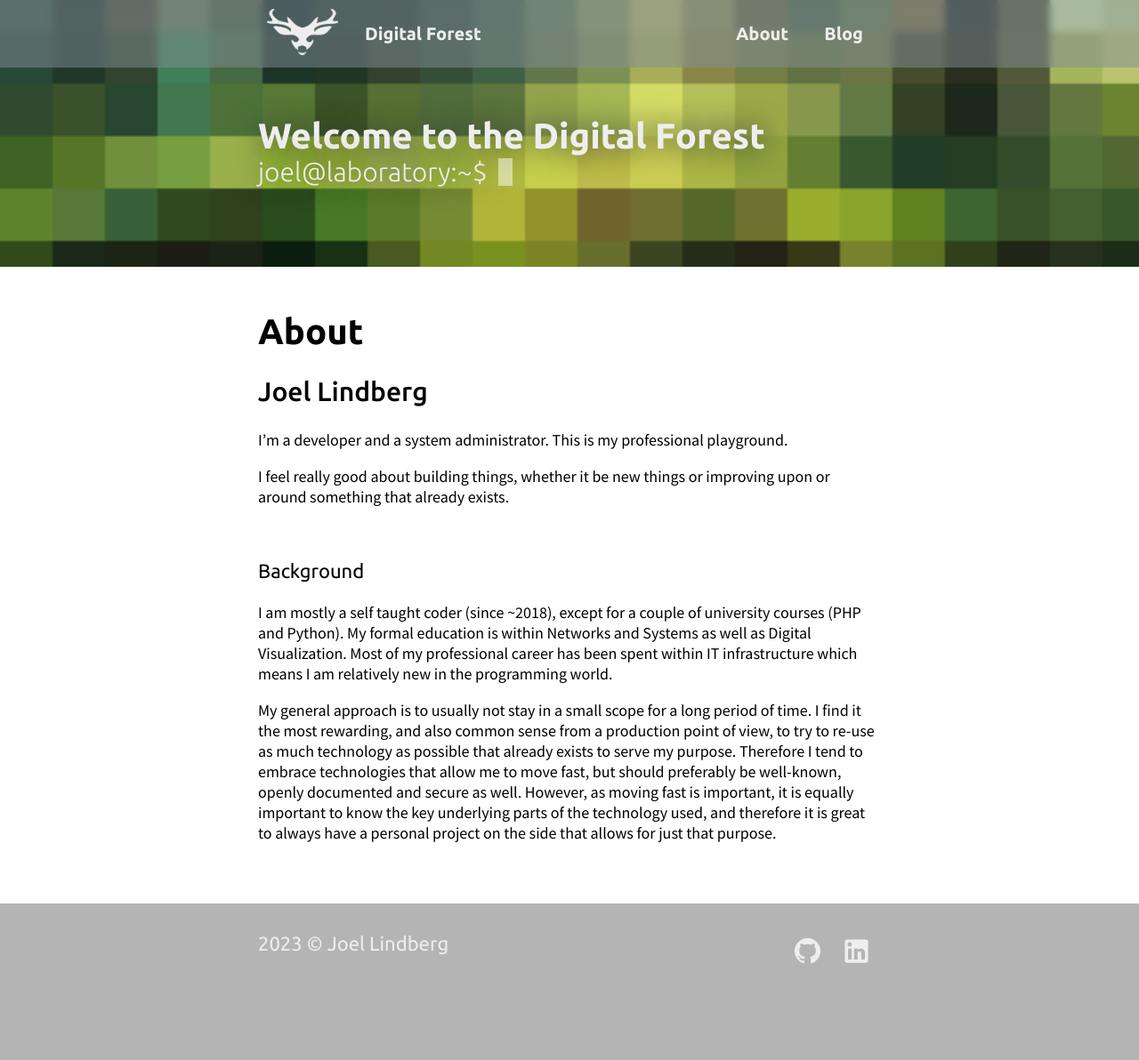
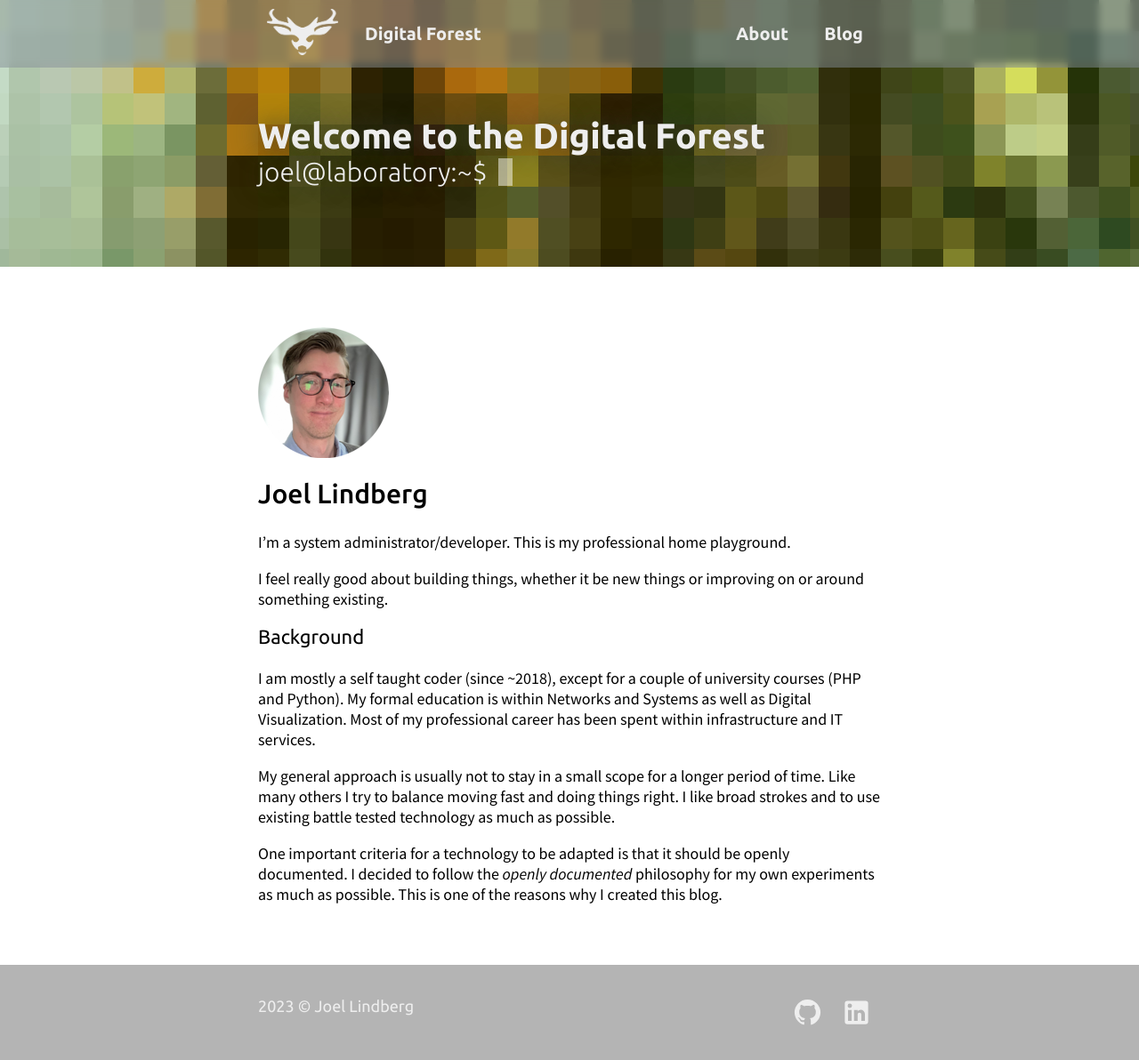
Before and after one commit to JoelLindberg/digital-forest, a Jekyll site: the page built from about.md, in a window 1280 px wide and 1217 px high. Shown: the top 1192 px of the window at 89% size. Built offline with Jekyll 4.4.1, drawn with Linux system fonts in a browser that asks for light colours.

Commit message:
Background, profile photo and font updates

```diff
--- a/_includes/head.html
+++ b/_includes/head.html
@@ -2,7 +2,7 @@
     <title>{{ page.title }} - {{ page.subtitle }}</title>
     <meta charset="UTF-8">
     <meta name="viewport" content="width=device-width, initial-scale=1, user-scalable=no">
-    <link rel="stylesheet" type="text/css" href="{{ site.baseurl }}/assets/css/styles.css?7">
+    <link rel="stylesheet" type="text/css" href="{{ site.baseurl }}/assets/css/styles.css?9">
 
     <!-- fonts -->
     <link rel="preconnect" href="https://fonts.gstatic.com" crossorigin>
--- a/about.md
+++ b/about.md
@@ -5,18 +5,18 @@ subtitle: Joel Lindberg
 tags: ["joel lindberg", "developer", "system administrator"]
 ---
 
-# About
+![Flow](assets/img/profile-photo.png)
 
 ## {{ page.subtitle }}
 
-I'm a developer and a system administrator. This is my professional playground.
+I'm a system administrator/developer. This is my professional home playground.
 
-I feel really good about building things, whether it be new things or improving upon or around something that already exists.
-
-<br />
+I feel really good about building things, whether it be new things or improving on or around something existing.
 
 ### Background
 
-I am mostly a self taught coder (since ~2018), except for a couple of university courses (PHP and Python). My formal education is within Networks and Systems as well as Digital Visualization. Most of my professional career has been spent within IT infrastructure which means I am relatively new in the programming world.
+I am mostly a self taught coder (since ~2018), except for a couple of university courses (PHP and Python). My formal education is within Networks and Systems as well as Digital Visualization. Most of my professional career has been spent within infrastructure and IT services.
 
-My general approach is to usually not stay in a small scope for a long period of time. I find it the most rewarding, and also common sense from a production point of view, to try to re-use as much technology as possible that already exists to serve my purpose. Therefore I tend to embrace technologies that allow me to move fast, but should preferably be well-known, openly documented and secure as well. However, as moving fast is important, it is equally important to know the key underlying parts of the technology used, and therefore it is great to always have a personal project on the side that allows for just that purpose.
+My general approach is usually not to stay in a small scope for a longer period of time. Like many others I try to balance moving fast and doing things right. I like broad strokes and to use existing battle tested technology as much as possible.
+
+One important criteria for a technology to be adapted is that it should be openly documented. I decided to follow the *openly documented* philosophy for my own experiments as much as possible. This is one of the reasons why I created this blog.
--- a/assets/css/styles.css
+++ b/assets/css/styles.css
@@ -12,11 +12,11 @@
 
     --footer-background: #b4b4b4;
     --footer-color: #eee;
-    --footer-font-size: 20px;
+    --footer-font-size: 18px;
 
     --text-font: Helvetica, sans-serif;
     --text-dark: #333;
-    --text-mid: #bbb;
+    --text-mid: #888;
     --text-light: #eee;
 
     --link-light: #eee;
@@ -155,9 +155,9 @@ header a:hover {
 
 /* Header background */
 .header-bg {
-    background: url("/digital-forest/assets/img/header-bg-draft-2.png") no-repeat center;
+    background: url("/digital-forest/assets/img/header-bg-large.png");
+    background-position: right top;
     height: 300px;
-    background-size: cover;
 }
 
 
@@ -414,7 +414,7 @@ code {
         --pixel-margin-x: 90px;
         --pixel-width: 1000px;
 
-        --footer-font-size: 22px;
+        --footer-font-size: 18px;
 
         --header-font-title-large: 20px;
         --header-font-title-small: 15px;
@@ -459,7 +459,6 @@ code {
     .welcome-container {
         padding-top: 130px;
     }
-
 }
 
 
@@ -469,7 +468,7 @@ code {
         --pixel-margin-x: 30px;
         --pixel-width: 700px;
 
-        --footer-font-size: 22px;
+        --footer-font-size: 18px;
 
         --header-font-title-large: 20px;
         --header-font-title-small: 15px;
@@ -514,7 +513,7 @@ code {
     .welcome-container {
         padding-top: 130px;
     }
-
 }
 
+
 /* Add a media css rule for very small devices (Chrome dev tools -> Galaxy Fold) */
```
Also changed, not shown: assets/img/header-bg-draft-2.png (deleted), assets/img/header-bg-large.png (added), assets/img/profile-photo.png (added), 1 other file.
